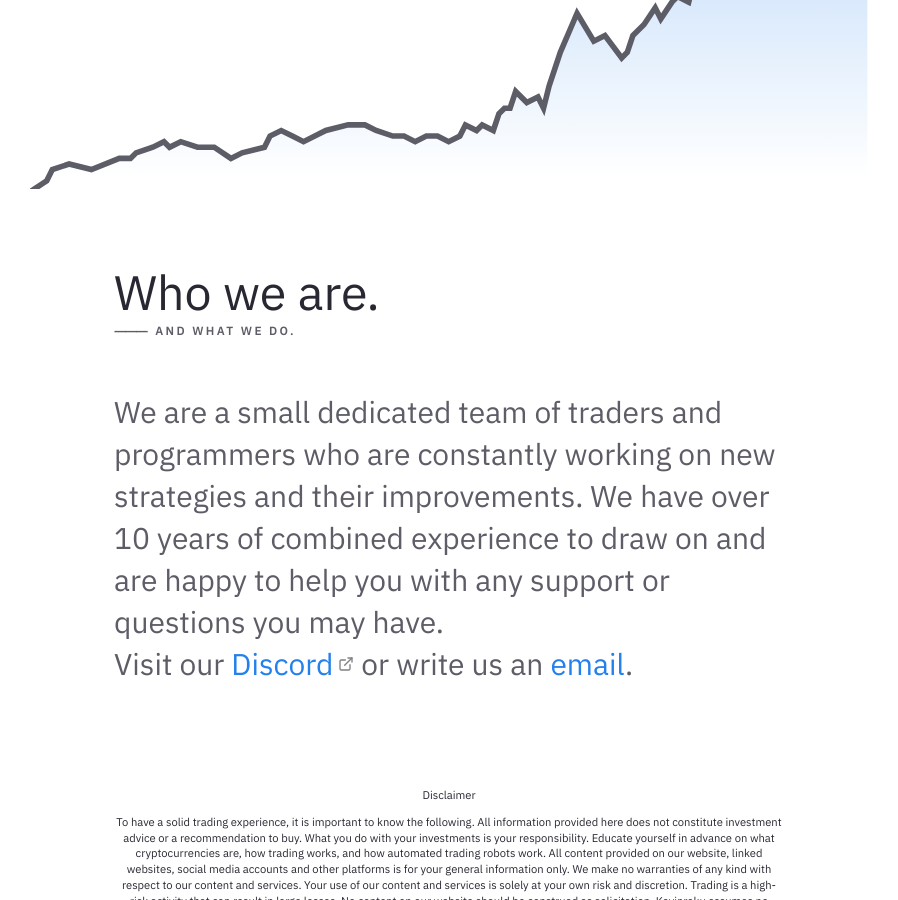
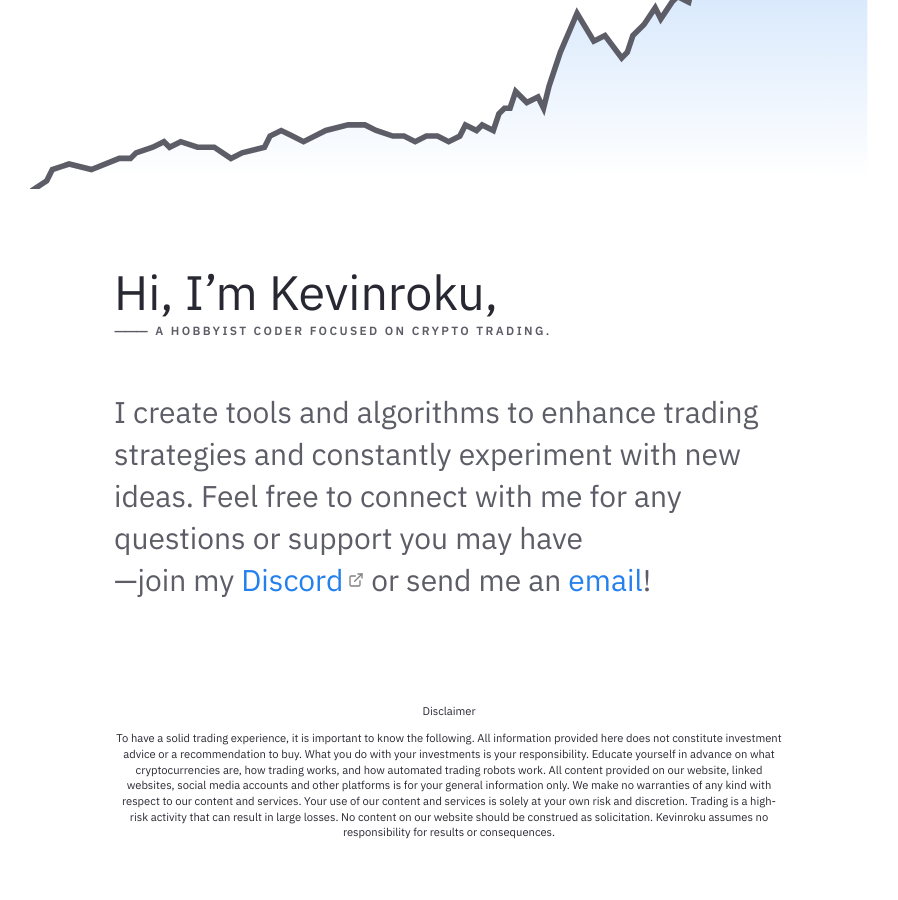
Before and after one commit to kevinroku/nroku.github.io, a Jekyll site: the page built from pages/index.md, in a window 1280 px wide and 900 px high, scrolled down 2610 px. Shown: the whole window, without its empty margins (191-1089 px from the left). Built offline with Jekyll 4.4.1, drawn with Linux system fonts in a browser that asks for light colours.

Commit message:
Update Homepage.html

```diff
--- a/_includes/Homepage.html
+++ b/_includes/Homepage.html
@@ -76,12 +76,12 @@
 </div>
 <div class="home-intro">
     <div class="home-sub-text"></div>
-    <div class="jumbo">Who we are. </div>
-    <h5 class="meta-title">⸻ and what we do.</h5>
+    <div class="jumbo">Hi, I’m Kevinroku, </div>
+    <h5 class="meta-title">⸻ a hobbyist coder focused on crypto trading.</h5>
     <div class="home-sub-text"> <h3>
-        We are a small dedicated team of traders and programmers who are constantly working on new strategies and their improvements.
-        We have over 10 years of combined experience to draw on and are happy to help you with any support or questions you may have.<br />
-        Visit our <a href="https://discord.gg/GjGUHRzYvG"> Discord</a> or write us an <a href="mailto:info@finswap.io"> email</a>.
+        I create tools and algorithms to enhance trading strategies and constantly experiment with new ideas.
+        Feel free to connect with me for any questions or support you may have<br />
+        —join my <a href="https://discord.gg/GjGUHRzYvG"> Discord</a> or send me an <a href="mailto:info@finswap.io"> email</a>!
         </h3>
     </div>
 </div>
```
